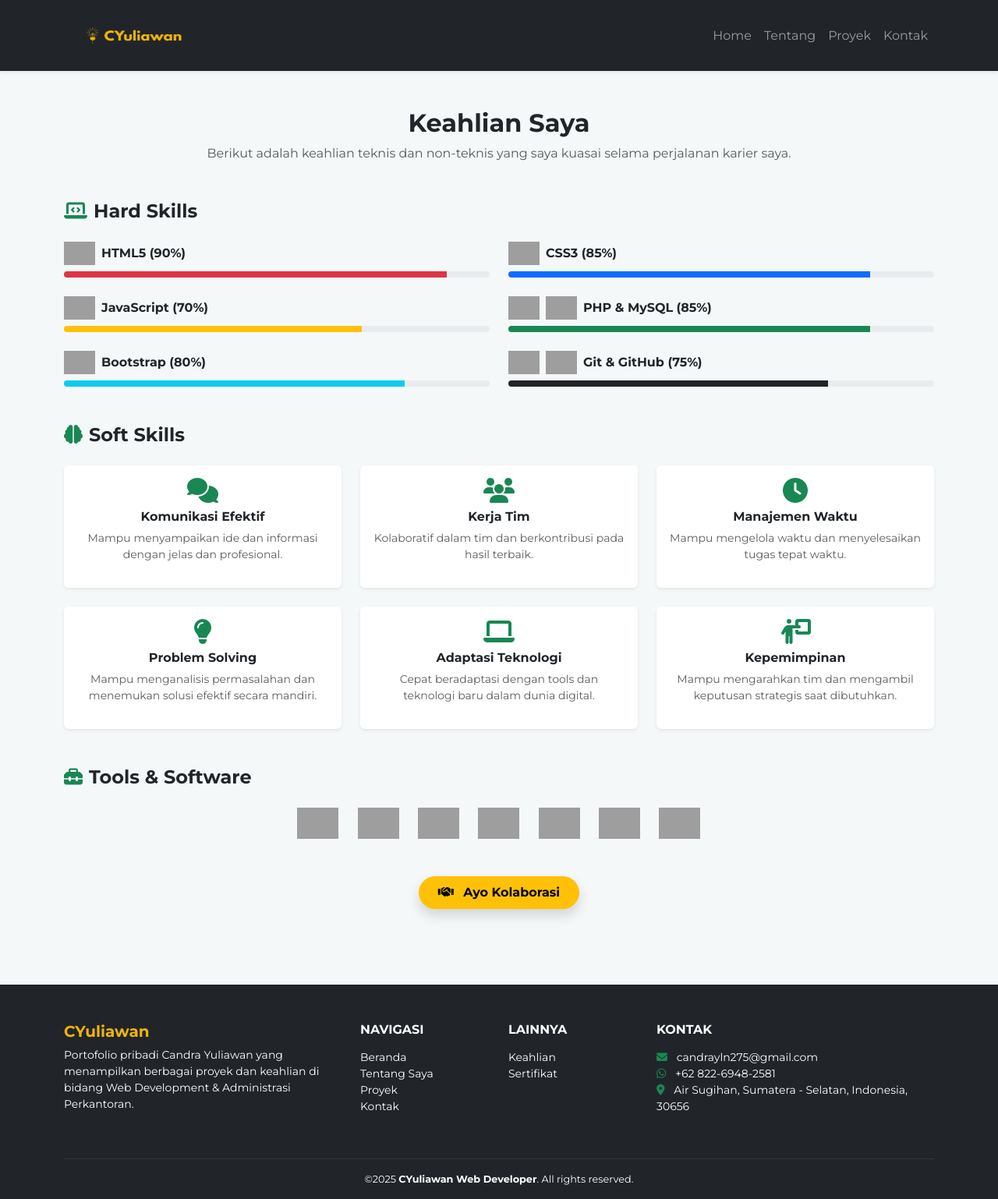
After one commit to CandraYuliawan1207/Portofolioku, a PHP site: page /portofolioku/skill.php in a window 1280 px wide. The commit adds this page. Shown: the whole page at 78% size. Run offline with PHP 8.4, Linux system fonts and the light colour scheme; some libraries are stand-ins or nearby versions; grey boxes are pictures that could not be loaded.

Commit message:
link kan list keahlian di footer, dan menambah file baru dengan nama skill.php

```diff
--- a/includes/footer.php
+++ b/includes/footer.php
@@ -22,7 +22,7 @@
       <div class="col-md-2 mb-4">
         <h6 class="text-uppercase fw-bold mb-3">Lainnya</h6>
         <ul class="list-unstyled" style="font-size: 0.875rem;">
-          <li><a href="#skills" class="text-white text-decoration-none">Keahlian</a></li>
+          <li><a href="skill.php" class="text-white text-decoration-none">Keahlian</a></li>
           <li><a href="sertifikasi.php" class="text-white text-decoration-none">Sertifikat</a></li>
         </ul>
       </div>
--- /dev/null
+++ b/skill.php
@@ -0,0 +1,94 @@
+<?php include 'includes/header.php'; ?>
+<main>
+    <section class="container py-5">
+        <!-- Judul -->
+        <div class="text-center mb-5" data-aos="fade-down">
+            <h2 class="fw-bold">Keahlian Saya</h2>
+            <p class="text-muted">Berikut adalah keahlian teknis dan non-teknis yang saya kuasai selama perjalanan karier saya.</p>
+        </div>
+
+        <!-- Hard Skills -->
+        <div class="mb-5" data-aos="fade-up">
+            <h4 class="fw-bold mb-4"><i class="fa-solid fa-laptop-code me-2 text-success"></i>Hard Skills</h4>
+            <div class="row g-4">
+                <?php
+                $hardSkills = [
+                    ['HTML5', 90, 'html5', 'danger'],
+                    ['CSS3', 85, 'css3', 'primary'],
+                    ['JavaScript', 70, 'javascript', 'warning'],
+                    ['PHP & MySQL', 85, 'php', 'success', 'mysql'],
+                    ['Bootstrap', 80, 'bootstrap', 'info'],
+                    ['Git & GitHub', 75, 'git', 'dark', 'github']
+                ];
+
+                $delay = 0;
+                foreach ($hardSkills as $skill) {
+                    echo '<div class="col-md-6" data-aos="fade-up" data-aos-delay="' . $delay . '">';
+                    echo '<div class="d-flex align-items-center mb-2">';
+                    echo '<img src="https://cdn.jsdelivr.net/gh/devicons/devicon/icons/' . $skill[2] . '/' . $skill[2] . '-original.svg" alt="' . $skill[0] . '" height="30" class="me-2">';
+                    if (isset($skill[4])) {
+                        echo '<img src="https://cdn.jsdelivr.net/gh/devicons/devicon/icons/' . $skill[4] . '/' . $skill[4] . '-original.svg" alt="' . $skill[4] . '" height="30" class="me-2">';
+                    }
+                    echo '<strong>' . $skill[0] . ' (' . $skill[1] . '%)</strong>';
+                    echo '</div>';
+                    echo '<div class="progress" style="height: 8px;">';
+                    echo '<div class="progress-bar bg-' . $skill[3] . '" style="width: ' . $skill[1] . '%;"></div>';
+                    echo '</div>';
+                    echo '</div>';
+                    $delay += 100;
+                }
+                ?>
+            </div>
+        </div>
+
+        <!-- Soft Skills -->
+        <div class="mb-5" data-aos="fade-right">
+            <h4 class="fw-bold mb-4"><i class="fa-solid fa-brain me-2 text-success"></i>Soft Skills</h4>
+            <div class="row g-4">
+                <?php
+                $softSkills = [
+                    ['fa-comments', 'Komunikasi Efektif', 'Mampu menyampaikan ide dan informasi dengan jelas dan profesional.'],
+                    ['fa-users', 'Kerja Tim', 'Kolaboratif dalam tim dan berkontribusi pada hasil terbaik.'],
+                    ['fa-clock', 'Manajemen Waktu', 'Mampu mengelola waktu dan menyelesaikan tugas tepat waktu.'],
+                    ['fa-lightbulb', 'Problem Solving', 'Mampu menganalisis permasalahan dan menemukan solusi efektif secara mandiri.'],
+                    ['fa-laptop', 'Adaptasi Teknologi', 'Cepat beradaptasi dengan tools dan teknologi baru dalam dunia digital.'],
+                    ['fa-person-chalkboard', 'Kepemimpinan', 'Mampu mengarahkan tim dan mengambil keputusan strategis saat dibutuhkan.']
+                ];
+
+                $delay = 0;
+                foreach ($softSkills as $soft) {
+                    echo '<div class="col-md-4" data-aos="zoom-in" data-aos-delay="' . $delay . '">';
+                    echo '<div class="card border-0 shadow-sm p-3 text-center">';
+                    echo '<i class="fa-solid ' . $soft[0] . ' fa-2x text-success mb-2"></i>';
+                    echo '<h6 class="fw-bold">' . $soft[1] . '</h6>';
+                    echo '<p class="small text-muted">' . $soft[2] . '</p>';
+                    echo '</div></div>';
+                    $delay += 150;
+                }
+                ?>
+            </div>
+        </div>
+
+        <!-- Tools & Software -->
+        <div class="mb-5" data-aos="fade-left">
+            <h4 class="fw-bold mb-4"><i class="fa-solid fa-toolbox me-2 text-success"></i>Tools & Software</h4>
+            <div class="d-flex flex-wrap gap-4 justify-content-center align-items-center">
+                <img src="https://img.icons8.com/color/48/microsoft-word-2019--v1.png" alt="Microsoft Word" height="40" data-aos="flip-up">
+                <img src="https://img.icons8.com/color/48/microsoft-excel-2019--v1.png" alt="Microsoft Excel" height="40" data-aos="flip-up" data-aos-delay="100">
+                <img src="https://cdn.jsdelivr.net/gh/devicons/devicon/icons/vscode/vscode-original.svg" alt="VS Code" height="40" data-aos="flip-up" data-aos-delay="200">
+                <img src="https://www.apachefriends.org/images/xampp-logo-ac950edf.svg" alt="XAMPP" height="40" data-aos="flip-up" data-aos-delay="300">
+                <img src="https://laragon.org/logo.svg" alt="Laragon" height="40" data-aos="flip-up" data-aos-delay="400">
+                <img src="https://upload.wikimedia.org/wikipedia/commons/0/04/ChatGPT_logo.svg" alt="ChatGPT" height="40" data-aos="flip-up" data-aos-delay="500">
+                <img src="https://static.canva.com/web/images/8439b51bb7a19f6e65ce1064bc37c197.svg" alt="Canva" height="40" data-aos="flip-up" data-aos-delay="600">
+            </div>
+        </div>
+
+        <!-- CTA -->
+        <div class="text-center mt-5" data-aos="fade-up">
+            <a href="contact.php" class="btn btn-warning rounded-pill px-4 py-2 fw-semibold shadow">
+                <i class="fa-solid fa-handshake me-2"></i> Ayo Kolaborasi
+            </a>
+        </div>
+    </section>
+</main>
+<?php include 'includes/footer.php'; ?>
```
